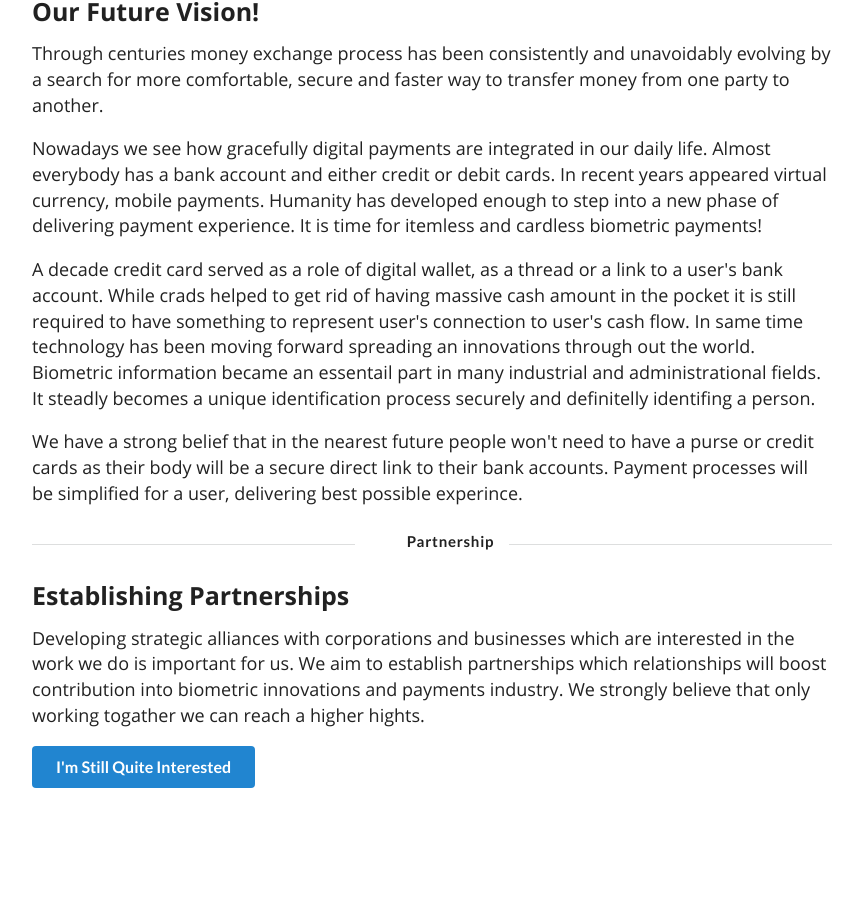
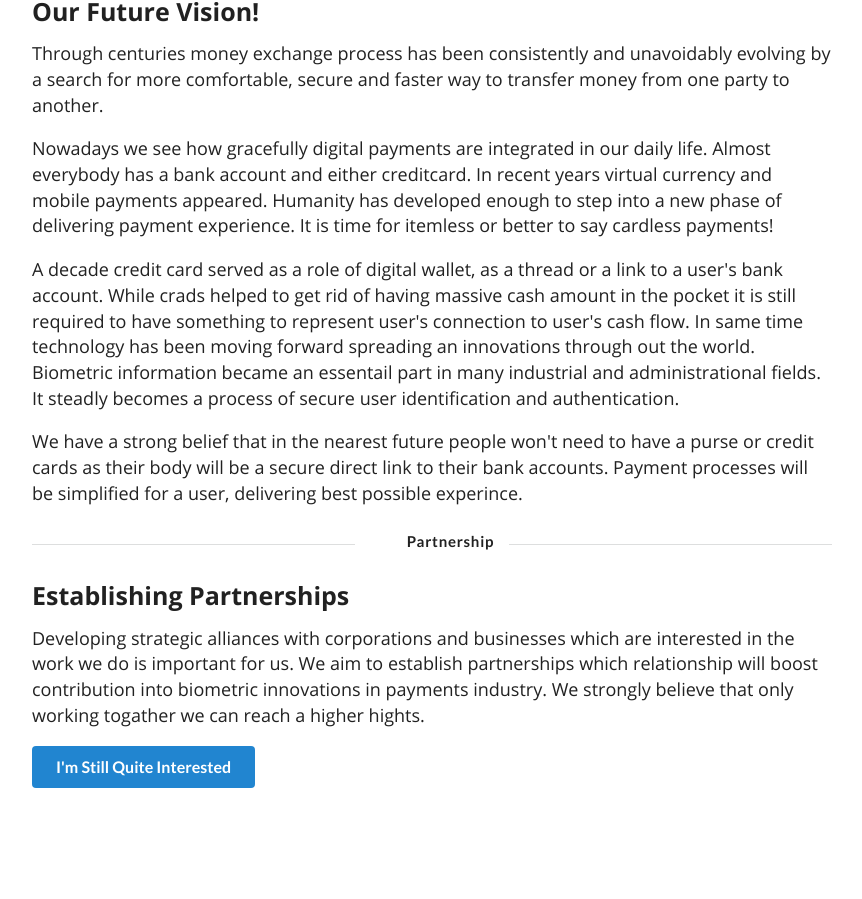
Before and after one commit to Mirajjj/biopayments-client, a Vue app: page / in a window 1280 px wide. Shown: the part 1496-2395 px from the top of the page, without its empty margins (208-1070 px from the left). Built offline with nearby package versions, Linux system fonts and the light colour scheme; a web font is replaced by a local one.

Commit message:
fixed language

```diff
--- a/index.html
+++ b/index.html
@@ -2,7 +2,7 @@
 <html>
   <head>
     <meta charset="utf-8">
-    <title>my-project</title>
+    <title>Bio Payments</title>
   </head>
   <body>
     <div id="app"></div>
--- a/package.json
+++ b/package.json
@@ -1,7 +1,7 @@
 {
-  "name": "my-project",
+  "name": "bio-payments",
   "version": "1.0.0",
-  "description": "A Vue.js project",
+  "description": "Bio Payments - building biometric payment solutions",
   "author": "Herman Leus",
   "private": true,
   "scripts": {
--- a/src/pages/about/template.html
+++ b/src/pages/about/template.html
@@ -17,7 +17,7 @@
     </p>
 
     <p>Our main aim to implement biometric payment systems for subways, coffee and grocery shops. We want to make micro-transactions as
-    easy as possible. We think that the current way of paying for goods and services is not the most convenient. Thus, we want to achive the most convenient way for a clients to pay for anything!
+    easy as possible for clients. We think that the current way of paying for goods and services is not the most convenient. Thus, we want to achive the most convenient way for a clients to pay for anything!
     </p>
 
     <p>
--- a/src/pages/home/template.html
+++ b/src/pages/home/template.html
@@ -59,9 +59,9 @@
       <h3>Our Future Vision!</h3>
       <p>Through centuries money exchange process has been consistently and unavoidably evolving by a search for more comfortable, secure and faster way to transfer money from one party to another.
       </p>
-      <p>Nowadays we see how gracefully digital payments are integrated in our daily life. Almost everybody has a bank account and either credit or debit cards. In recent years appeared virtual currency, mobile payments. Humanity has developed enough to step into a new phase of delivering payment experience. It is time for itemless and cardless biometric payments!
+      <p>Nowadays we see how gracefully digital payments are integrated in our daily life. Almost everybody has a bank account and either creditcard. In recent years virtual currency and mobile payments appeared. Humanity has developed enough to step into a new phase of delivering payment experience. It is time for itemless or better to say cardless payments!
       </p>
-      <p>A decade credit card served as a role of digital wallet, as a thread or a link to a user's bank account. While crads helped to get rid of having massive cash amount in the pocket it is still required to have something to represent user's connection to user's cash flow. In same time technology has been moving forward spreading an innovations through out the world. Biometric information became an essentail part in many industrial and administrational fields. It steadly becomes a unique identification process securely and definitelly identifing a person.
+      <p>A decade credit card served as a role of digital wallet, as a thread or a link to a user's bank account. While crads helped to get rid of having massive cash amount in the pocket it is still required to have something to represent user's connection to user's cash flow. In same time technology has been moving forward spreading an innovations through out the world. Biometric information became an essentail part in many industrial and administrational fields. It steadly becomes a process of secure user identification and authentication.
       </p>
       <p>We have a strong belief that in the nearest future people won't need to have a purse or credit cards as their body will be a secure direct link to their bank accounts. Payment processes will be simplified for a user, delivering best possible experince.
       </p>
@@ -69,7 +69,7 @@
         <i class="hand peace icon"></i>Partnership
       </h4>
       <h3>Establishing Partnerships</h3>
-      <p>Developing strategic alliances with corporations and businesses which are interested in the work we do is important for us. We aim to establish partnerships which relationships will boost contribution into biometric innovations and payments industry. We strongly believe that only working togather we can reach a higher hights.</p>
+      <p>Developing strategic alliances with corporations and businesses which are interested in the work we do is important for us. We aim to establish partnerships which relationship will boost contribution into biometric innovations in payments industry. We strongly believe that only working togather we can reach a higher hights.</p>
 
        <router-link to="partnership" class="ui large button primary">I'm Still Quite Interested</router-link>
     </div>
--- a/src/pages/partnership/template.html
+++ b/src/pages/partnership/template.html
@@ -9,7 +9,7 @@
     </h4>
     <p>We strongly believe that a key to a successful business lies in proper aproach to partnership. We aim to build profitable relations with companies that meet certain requirements. For us it is critically important that these relations were profitable for both parties to create long lasting partnership.</p>
 
-    <p>We are strong supporters of biometric innovations. It is our conviction that we are on the edge when biometric technology is widespread and easy accessible. Thus, it is only a matter of time when people start doing usual things but  using their biometric data! We look for partners that will support us in these ideas, and will help us to spread technology.</p>
+    <p>We are strong supporters of biometric innovations. It is our conviction that we are on the edge sofware solutions when biometric technology is widespread and easy accessible. Thus, it is only a matter of time when people start doing usual things but using their biometric data! We look for partners that will support us in these ideas, and will help us to spread a technology.</p>
 
     <p class="ui image full">
       <img src="../../assets/handshake.jpg">
```
Also changed, not shown: 1 other file (tests, documents, lock files or other folders).
